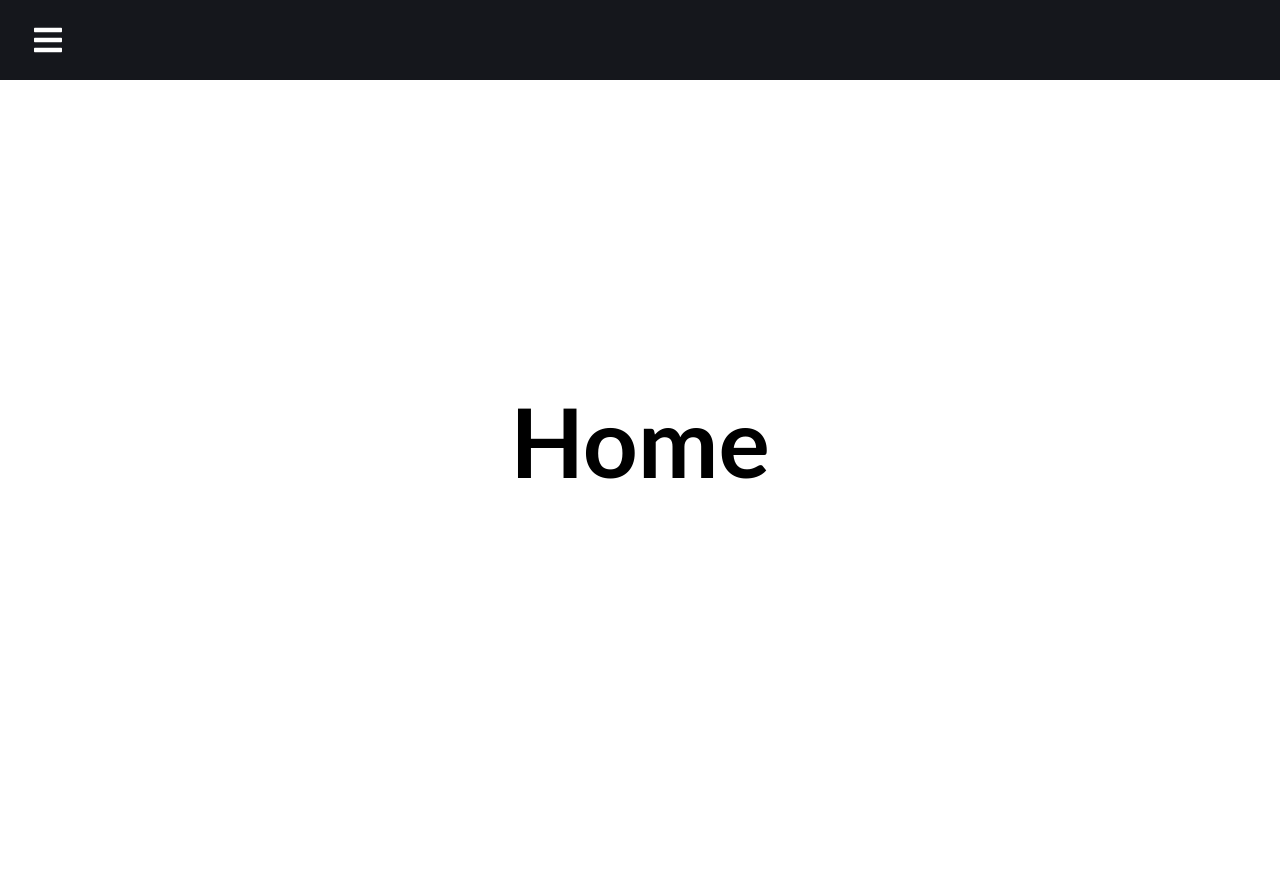
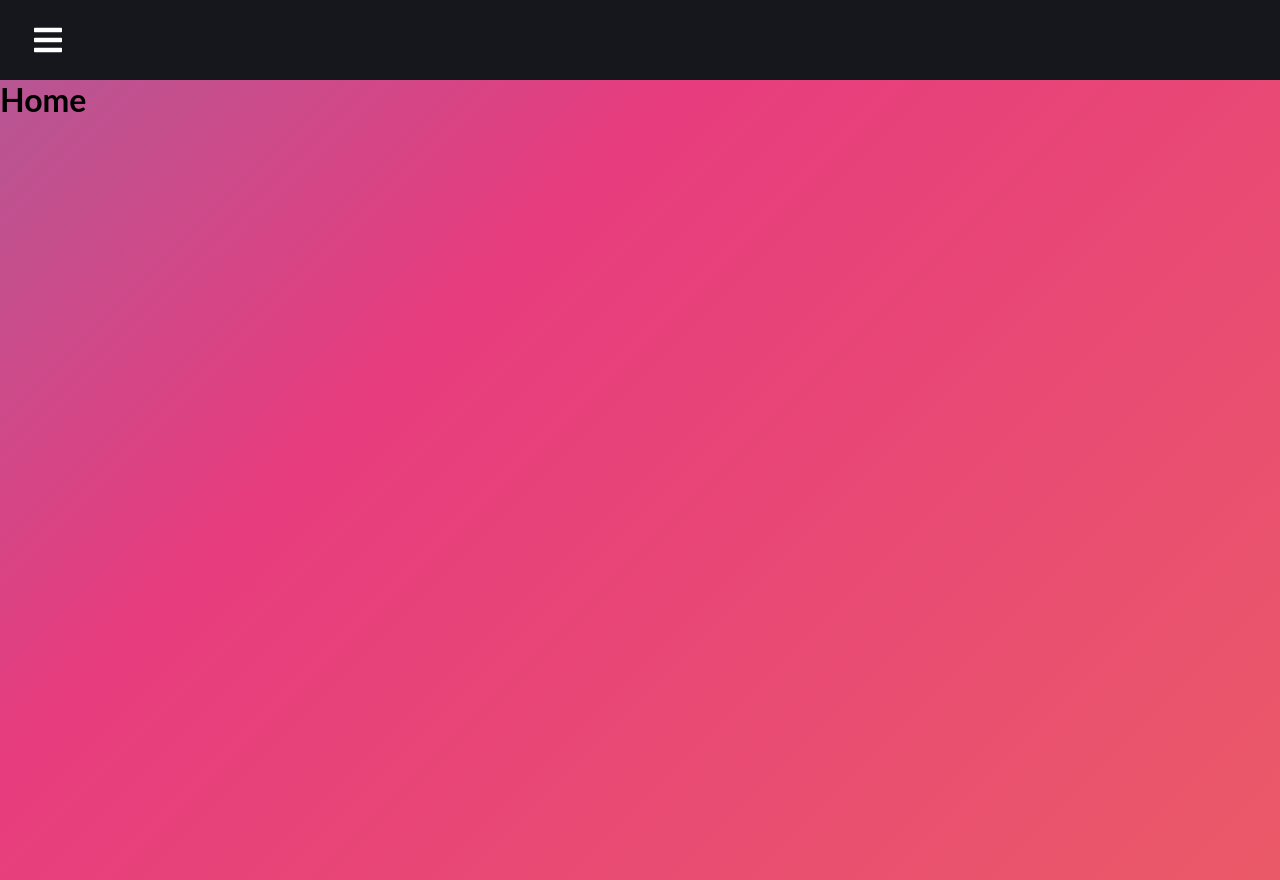
Before and after one commit to raustin9/personal-website-react, a React (Create React App) app: page /home in a window 1280 px wide. Before the commit the page ends 800 px from the top, so only its background shows below. Built offline with nearby package versions, Linux system fonts and the light colour scheme.

Commit message:
Gradient bkg and opens on Home page as default

```diff
--- a/src/App.css
+++ b/src/App.css
@@ -10,9 +10,23 @@
 .projects,
 .contact,
 .music {
+  position: absolute;
   display: flex;
-  height: 90vh;
-  align-items: center;
-  justify-content: center;
-  font-size: 3rem;
+  height: 100%;
+  width: 100%;
+  background: linear-gradient(-45deg , #ee7752 , #e73c7e , #23a6d5 , #23d5ab);
+  background-size: 400% 400%;
+  animation: gradient 15s  ease infinite;
 }
+
+@keyframes gradient {
+  0% {
+      background-position: 0% 50%;
+  }
+  50% {
+      background-position: 100% 50%;
+  }
+  100% {
+      background-position: 0% 50%;
+  }
+}
--- a/src/App.js
+++ b/src/App.js
@@ -11,6 +11,7 @@ function App() {
   return (
     <Router>
       <Sidebar />
+      <Home />
       <Switch>
 
         <Route path="/home" exact component={Home} />
--- a/src/components/Sidebar/Sidebar.js
+++ b/src/components/Sidebar/Sidebar.js
@@ -34,7 +34,7 @@ const SidebarNav = styled.nav`
     position: fixed;
     top: 0;
     left: ${({ sidebar }) => (sidebar ? '0' : '-100%')};
-    transition: all 0.6s ease-out;
+    transition: all 0.35s ease-out;
     z-index: 10;
 `;
 
--- a/src/components/Sidebar/SidebarData.js
+++ b/src/components/Sidebar/SidebarData.js
@@ -13,7 +13,7 @@ export const SidebarData = [
     {
         title: 'About Me',
         path: '/aboutme',
-        icon: <AiIcons.AiFillHome />,
+        icon: <FaIcons.FaUser />,
         iconClosed: <RiIcons.RiArrowDownSFill />,
         iconOpened: <RiIcons.RiArrowUpSFill />,
         subNav: [
@@ -37,7 +37,7 @@ export const SidebarData = [
     {
         title: 'Projects',
         path: '/projects',
-        icon: <AiIcons.AiFillHome />,
+        icon: <FaIcons.FaDraftingCompass />,
         iconClosed: <RiIcons.RiArrowDownSFill />,
         iconOpened: <RiIcons.RiArrowUpSFill />,
         subNav: [
@@ -61,11 +61,11 @@ export const SidebarData = [
     {
         title: 'Contact Me',
         path: '/contact',
-        icon: <AiIcons.AiFillHome />,
+        icon: <FaIcons.FaEnvelope />,
     },
     {
         title: 'Music',
         path: '/music',
-        icon: <AiIcons.AiFillHome />,
+        icon: <FaIcons.FaFileAudio />,
     }
 ]
--- a/src/components/Sidebar/Submenu.js
+++ b/src/components/Sidebar/Submenu.js
@@ -15,7 +15,7 @@ const SidebarLink = styled(Link)`
 
     &:hover {
         background: #252831;
-        border-left: 4px solid #632ce4;
+        border-left: 4px solid #F72585;
         cursor: pointer;
     }
 `;
@@ -36,7 +36,7 @@ const DropdownLink = styled(Link)`
     font-size: 18px;
 
     &:hover [
-        background: #632ce4;
+        background: #F72585;
         cursor: pointer;
     ]
 `;
```
Also changed, not shown: 1 other file (tests, documents, lock files or other folders).
